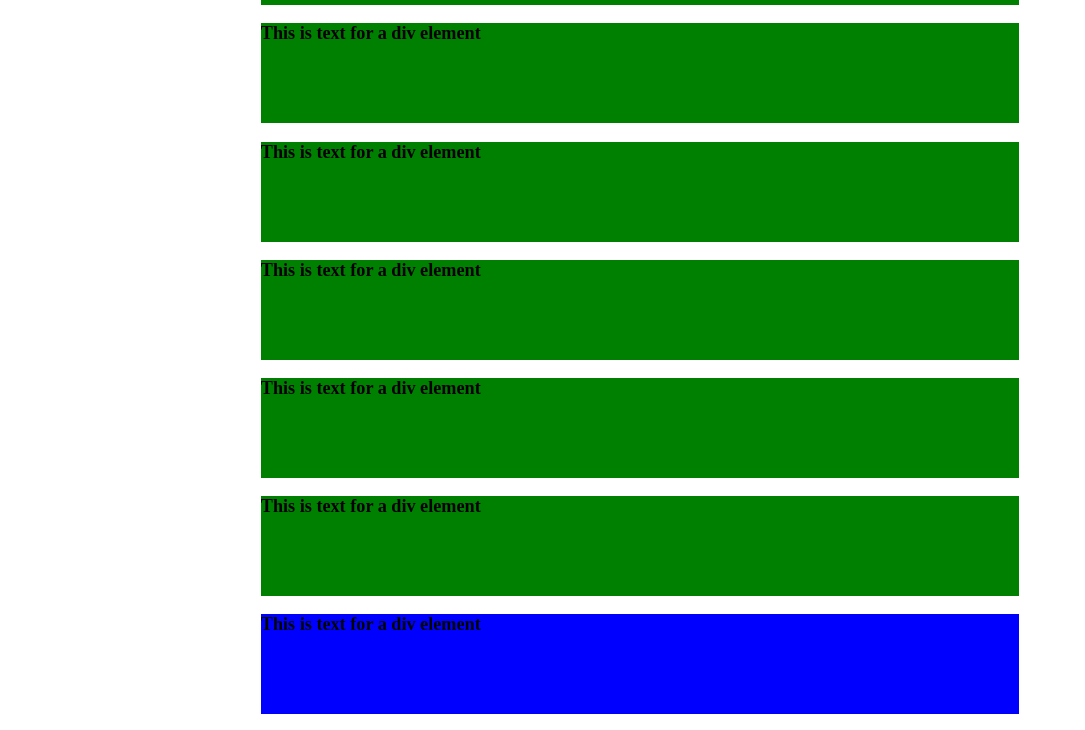
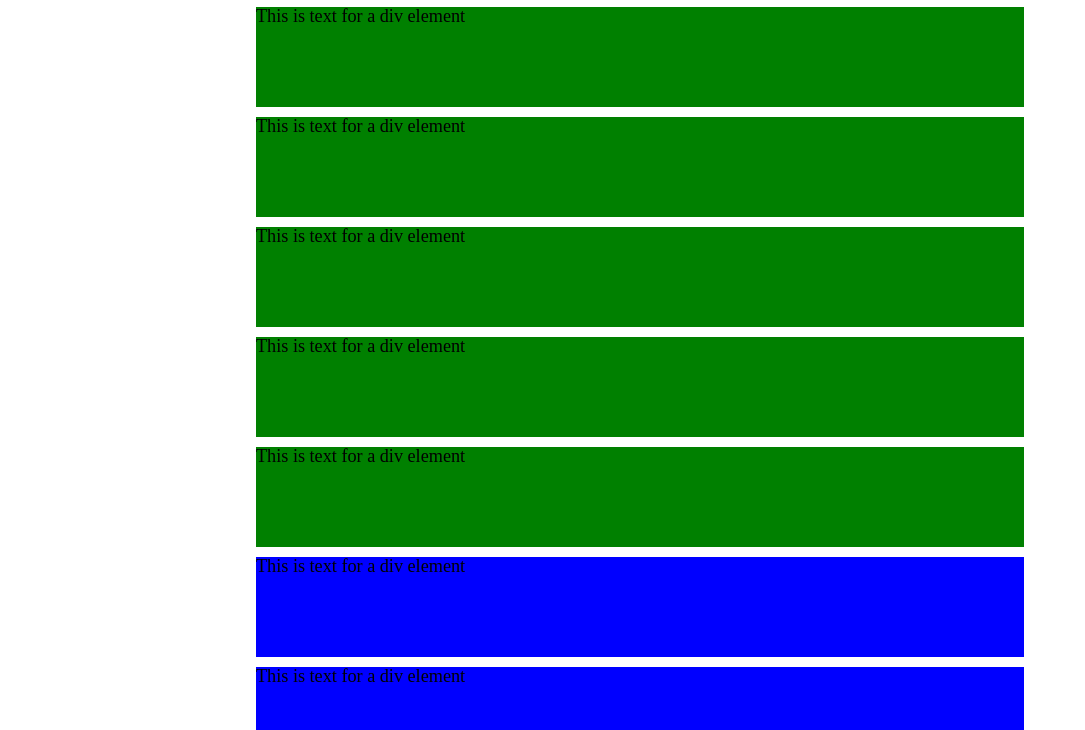
Before and after one commit to ayahkruk/css-exercise-one-revised, a plain HTML site: page index.html in a window 1280 px wide. Shown: the part 113-843 px from the top of the page, without its empty margins (0-1085 px from the left). Drawn offline with Linux system fonts and the light colour scheme; files that its build step writes are made by us from their sources.

Commit message:
Update index.html

```diff
--- a/index.html
+++ b/index.html
@@ -3,7 +3,7 @@
   <head>
     <meta charset="utf-8">
     <title></title>
-    <link href="css/reset.css">
+    <link rel="stylesheet" href="css/reset.css">
     <link rel="stylesheet" href="css/style.css">
   </head>
   <body>
```
